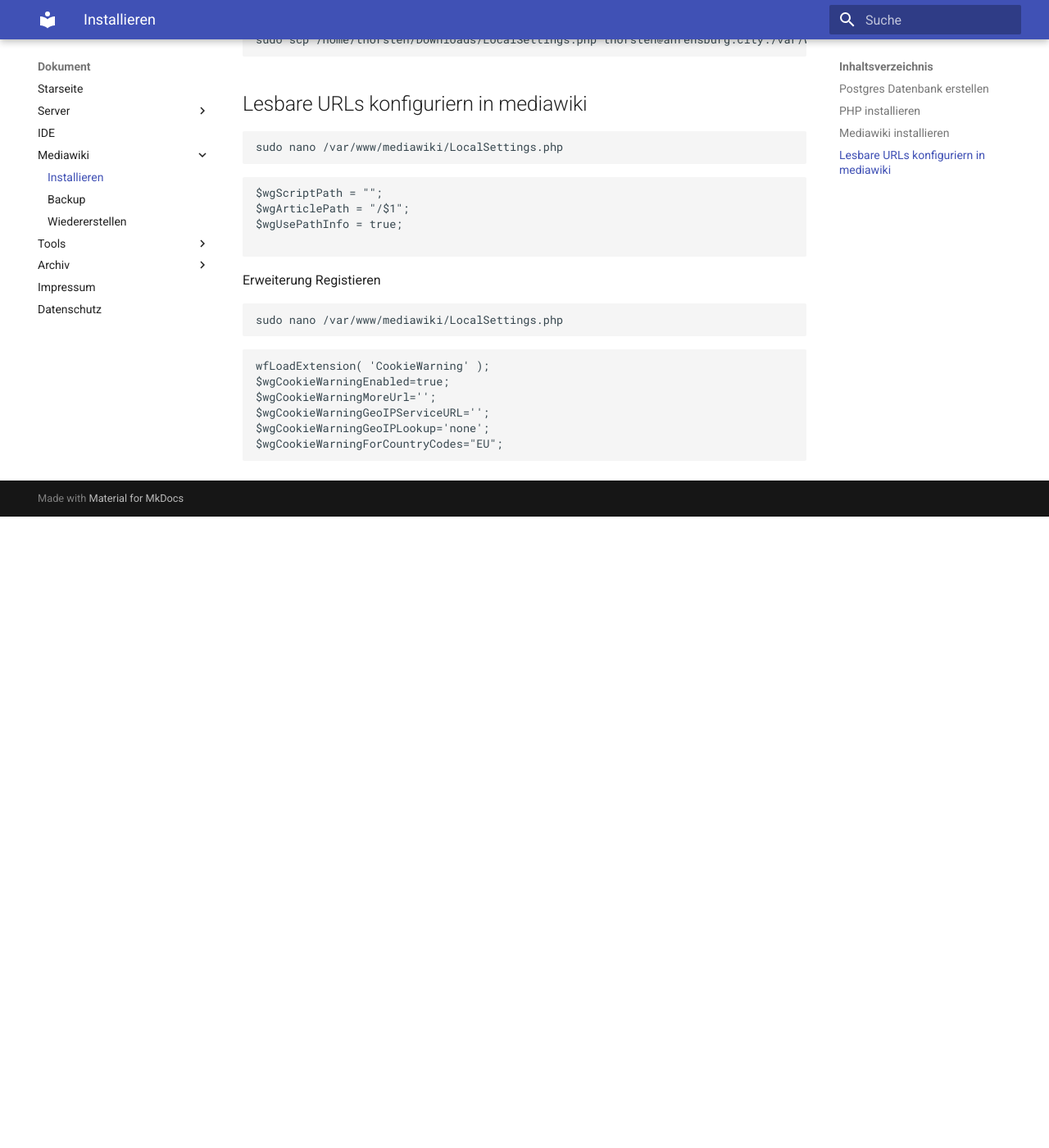
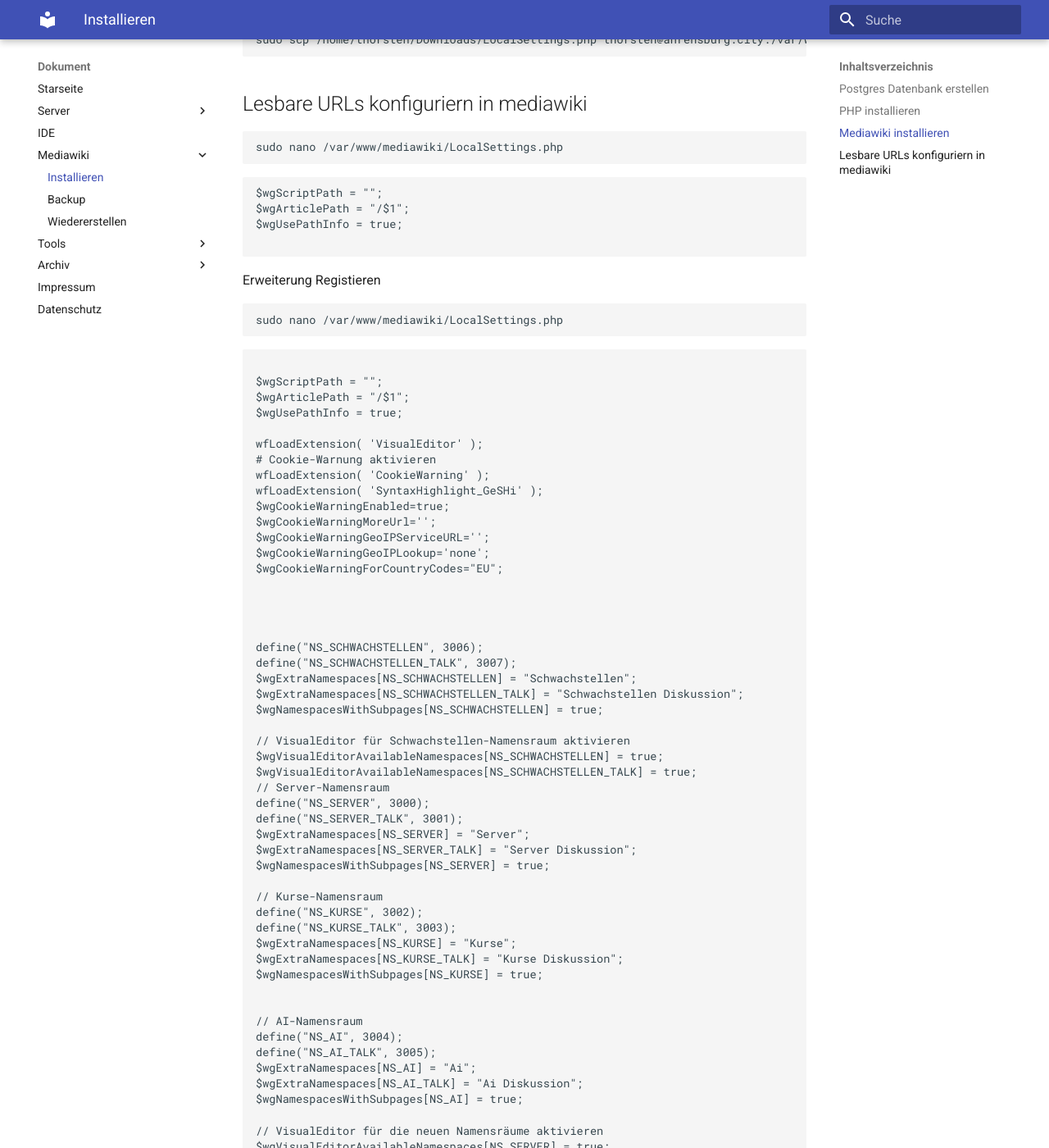
Before and after one commit to thorstenkloehn/dokument, an MkDocs documentation site: the page built from docs/CMS/Mediawiki/index.md, in a window 1280 px wide and 1400 px high, scrolled down 790 px. Shown: the whole window at 82% size. Built offline with MkDocs 1.6.1 and Material for MkDocs 9.7.7, drawn with Linux system fonts in a browser that asks for light colours; before the commit the page ends 1420 px from its top, so only the background shows below that; some of the changed text lies outside the part shown.

Commit message:
Dokumentation: Hinzufügen neuer Namensräume und Aktivierung des VisualEditors für die Namensräume in MediaWiki; Anpassung der Konfiguration für Cookie-Warnung und zusätzliche Namensräume

````diff
--- a/docs/CMS/Mediawiki/index.md
+++ b/docs/CMS/Mediawiki/index.md
@@ -51,10 +51,90 @@
 ```
 
 ```
+
+$wgScriptPath = "";
+$wgArticlePath = "/$1";
+$wgUsePathInfo = true;
+
+wfLoadExtension( 'VisualEditor' );
+# Cookie-Warnung aktivieren
 wfLoadExtension( 'CookieWarning' );
+wfLoadExtension( 'SyntaxHighlight_GeSHi' );
 $wgCookieWarningEnabled=true;
 $wgCookieWarningMoreUrl='';
 $wgCookieWarningGeoIPServiceURL='';
 $wgCookieWarningGeoIPLookup='none';
 $wgCookieWarningForCountryCodes="EU";
+
+
+
+
+define("NS_SCHWACHSTELLEN", 3006);
+define("NS_SCHWACHSTELLEN_TALK", 3007);
+$wgExtraNamespaces[NS_SCHWACHSTELLEN] = "Schwachstellen";
+$wgExtraNamespaces[NS_SCHWACHSTELLEN_TALK] = "Schwachstellen Diskussion";
+$wgNamespacesWithSubpages[NS_SCHWACHSTELLEN] = true;
+
+// VisualEditor für Schwachstellen-Namensraum aktivieren
+$wgVisualEditorAvailableNamespaces[NS_SCHWACHSTELLEN] = true;
+$wgVisualEditorAvailableNamespaces[NS_SCHWACHSTELLEN_TALK] = true;
+// Server-Namensraum
+define("NS_SERVER", 3000);
+define("NS_SERVER_TALK", 3001);
+$wgExtraNamespaces[NS_SERVER] = "Server";
+$wgExtraNamespaces[NS_SERVER_TALK] = "Server Diskussion";
+$wgNamespacesWithSubpages[NS_SERVER] = true;
+
+// Kurse-Namensraum
+define("NS_KURSE", 3002);
+define("NS_KURSE_TALK", 3003);
+$wgExtraNamespaces[NS_KURSE] = "Kurse";
+$wgExtraNamespaces[NS_KURSE_TALK] = "Kurse Diskussion";
+$wgNamespacesWithSubpages[NS_KURSE] = true;
+
+
+// AI-Namensraum
+define("NS_AI", 3004);
+define("NS_AI_TALK", 3005);
+$wgExtraNamespaces[NS_AI] = "Ai";
+$wgExtraNamespaces[NS_AI_TALK] = "Ai Diskussion";
+$wgNamespacesWithSubpages[NS_AI] = true;
+
+// VisualEditor für die neuen Namensräume aktivieren
+$wgVisualEditorAvailableNamespaces[NS_SERVER] = true;
+$wgVisualEditorAvailableNamespaces[NS_SERVER_TALK] = true;
+$wgVisualEditorAvailableNamespaces[NS_KURSE] = true;
+$wgVisualEditorAvailableNamespaces[NS_KURSE_TALK] = true;
+$wgVisualEditorAvailableNamespaces[NS_AI] = true;
+$wgVisualEditorAvailableNamespaces[NS_AI_TALK] = true;
+
+define("NS_IDE", 3008);
+define("NS_IDE_TALK", 3009);
+$wgExtraNamespaces[NS_IDE] = "IDE";
+$wgExtraNamespaces[NS_IDE_TALK] = "IDE Diskussion";
+$wgNamespacesWithSubpages[NS_IDE] = true;
+$wgVisualEditorAvailableNamespaces[NS_IDE] = true;
+$wgVisualEditorAvailableNamespaces[NS_IDE_TALK] = true;
+define("NS_BUILDER", 3010);
+define("NS_BUILDER_TALK", 3011);
+
+$wgExtraNamespaces[NS_BUILDER] = "Builder";
+$wgExtraNamespaces[NS_BUILDER_TALK] = "Builder_Diskussion";
+$wgVisualEditorAvailableNamespaces[] = NS_BUILDER;
+define("NS_BACKUP", 3012);
+define("NS_BACKUP_TALK", 3013);
+
+$wgExtraNamespaces[NS_BACKUP] = "Backup";
+$wgExtraNamespaces[NS_BACKUP_TALK] = "Backup_Diskussion";
+$wgVisualEditorAvailableNamespaces[] = NS_BACKUP;
+
+$wgExtraNamespaces[NS_Nachrichten] = "Nachrichten";
+$wgExtraNamespaces[NS_Nachrichten_TALK] = "Nachrichten_Diskussion";
+$wgVisualEditorAvailableNamespaces[] = NS_Nachrichten;
+define("NS_Nachrichten", 3014);
+define("NS_Nachrichten_TALK", 3015);
+
+
+php maintenance/rebuildLocalisationCache.php
+php maintenance/update.php
 ```
````
